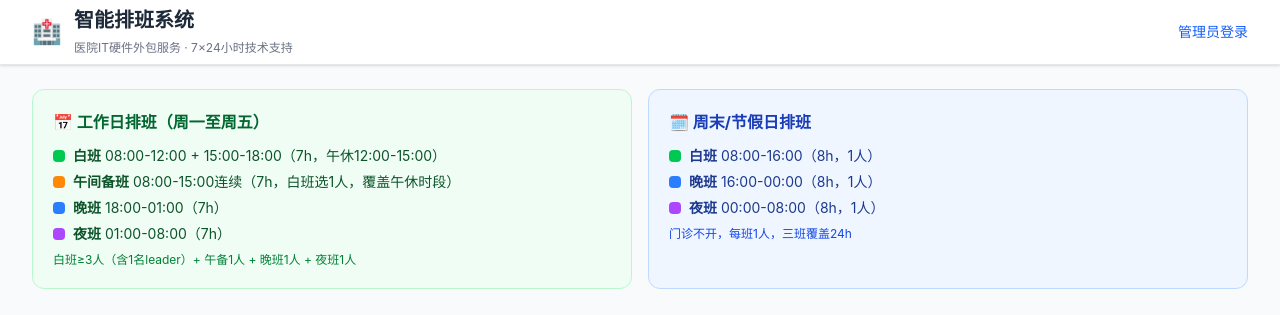
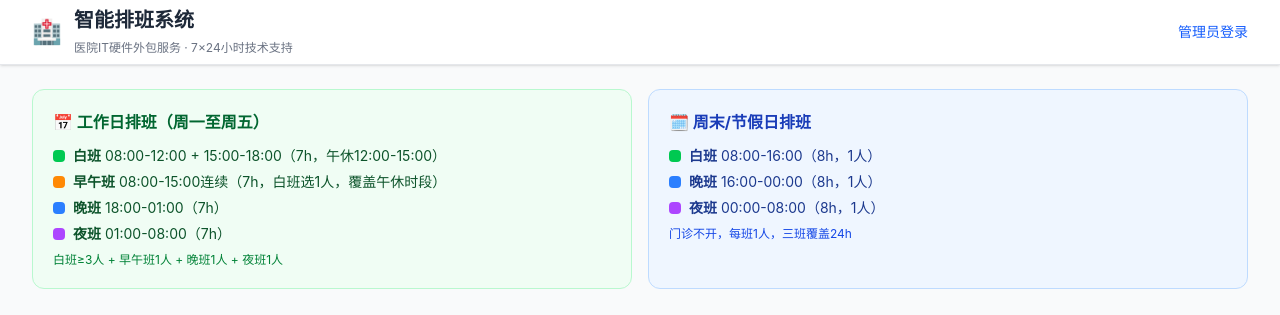
Before and after one commit to slotht2026/scheduling-system, a Next.js app: page / in a window 1280 px wide. Shown: the top 315 px of the page. Built offline with nearby package versions, Linux system fonts and the light colour scheme; no server answers; the database is empty.

Commit message:
fix: 午备班改名早午班，去掉详情页viewer角色显示
- SHIFT_LABELS noon: '午备班' -> '早午班'
- SHIFTS.noon.name: '午间备班' -> '早午班'
- 排班详情弹窗角色显示改为'主管'/'组长'，不再显示login role

```diff
--- a/src/app/page.tsx
+++ b/src/app/page.tsx
@@ -172,7 +172,7 @@ export default function HomePage() {
               </div>
               <div className="flex items-center gap-2">
                 <span className="w-3 h-3 rounded bg-orange-400 inline-block"></span>
-                <span><b>午间备班</b> 08:00-15:00连续（7h，白班选1人，覆盖午休时段）</span>
+                <span><b>早午班</b> 08:00-15:00连续（7h，白班选1人，覆盖午休时段）</span>
               </div>
               <div className="flex items-center gap-2">
                 <span className="w-3 h-3 rounded bg-blue-500 inline-block"></span>
@@ -182,7 +182,7 @@ export default function HomePage() {
                 <span className="w-3 h-3 rounded bg-purple-500 inline-block"></span>
                 <span><b>夜班</b> 01:00-08:00（7h）</span>
               </div>
-              <div className="text-green-700 mt-2 text-xs">白班≥3人（含1名leader）+ 午备1人 + 晚班1人 + 夜班1人</div>
+              <div className="text-green-700 mt-2 text-xs">白班≥3人 + 早午班1人 + 晚班1人 + 夜班1人</div>
             </div>
           </div>
           <div className="bg-blue-50 border border-blue-200 rounded-xl p-5">
--- a/src/components/Calendar.tsx
+++ b/src/components/Calendar.tsx
@@ -8,6 +8,8 @@ interface StaffMember {
   name: string;
   role: string;
   color: string;
+  isDirector?: boolean;
+  isLeader?: boolean;
 }
 
 interface ScheduleEntry {
@@ -36,7 +38,7 @@ interface CalendarProps {
 
 const SHIFT_LABELS: Record<string, string> = {
   day: '白班',
-  noon: '午备班',
+  noon: '早午班',
   evening: '晚班',
   night: '夜班',
 };
@@ -101,7 +103,13 @@ export default function Calendar({ year, month, schedules, leaves, staff, isAdmi
 
   const getStaffName = (id: string) => staff.find(s => s.id === id)?.name || id;
   const getStaffColor = (id: string) => staff.find(s => s.id === id)?.color || '#666';
-  const getStaffRole = (id: string) => staff.find(s => s.id === id)?.role || '';
+  const getStaffTag = (id: string) => {
+    const s = staff.find(x => x.id === id);
+    if (!s) return '';
+    if (s.isDirector) return '主管';
+    if (s.isLeader) return '组长';
+    return '';
+  };
 
   const days: (number | null)[] = [];
   for (let i = 0; i < firstDayOfWeek; i++) days.push(null);
@@ -225,7 +233,8 @@ export default function Calendar({ year, month, schedules, leaves, staff, isAdmi
                           <div className="flex flex-wrap gap-2">
                             {staffIds.map(id => (
                               <span key={id} className="px-2 py-1 rounded-full text-sm text-white" style={{ backgroundColor: getStaffColor(id) }}>
-                                {getStaffName(id)} <span className="text-white/70 text-xs">({getStaffRole(id)})</span>
+                                {getStaffName(id)}
+                                {getStaffTag(id) && <span className="text-white/70 text-xs ml-1">({getStaffTag(id)})</span>}
                               </span>
                             ))}
                           </div>
--- a/src/lib/staff.ts
+++ b/src/lib/staff.ts
@@ -11,7 +11,7 @@ export interface StaffMember {
 
 export const SHIFTS: Record<string, { name: string; time: string; hours: number }> = {
   day:     { name: '白班', time: '08:00-12:00, 15:00-18:00', hours: 7 },
-  noon:    { name: '午间备班', time: '08:00-15:00', hours: 7 },
+  noon:    { name: '早午班', time: '08:00-15:00', hours: 7 },
   evening: { name: '晚班', time: '18:00-01:00', hours: 7 },
   night:   { name: '夜班', time: '01:00-08:00', hours: 7 },
 };
```
